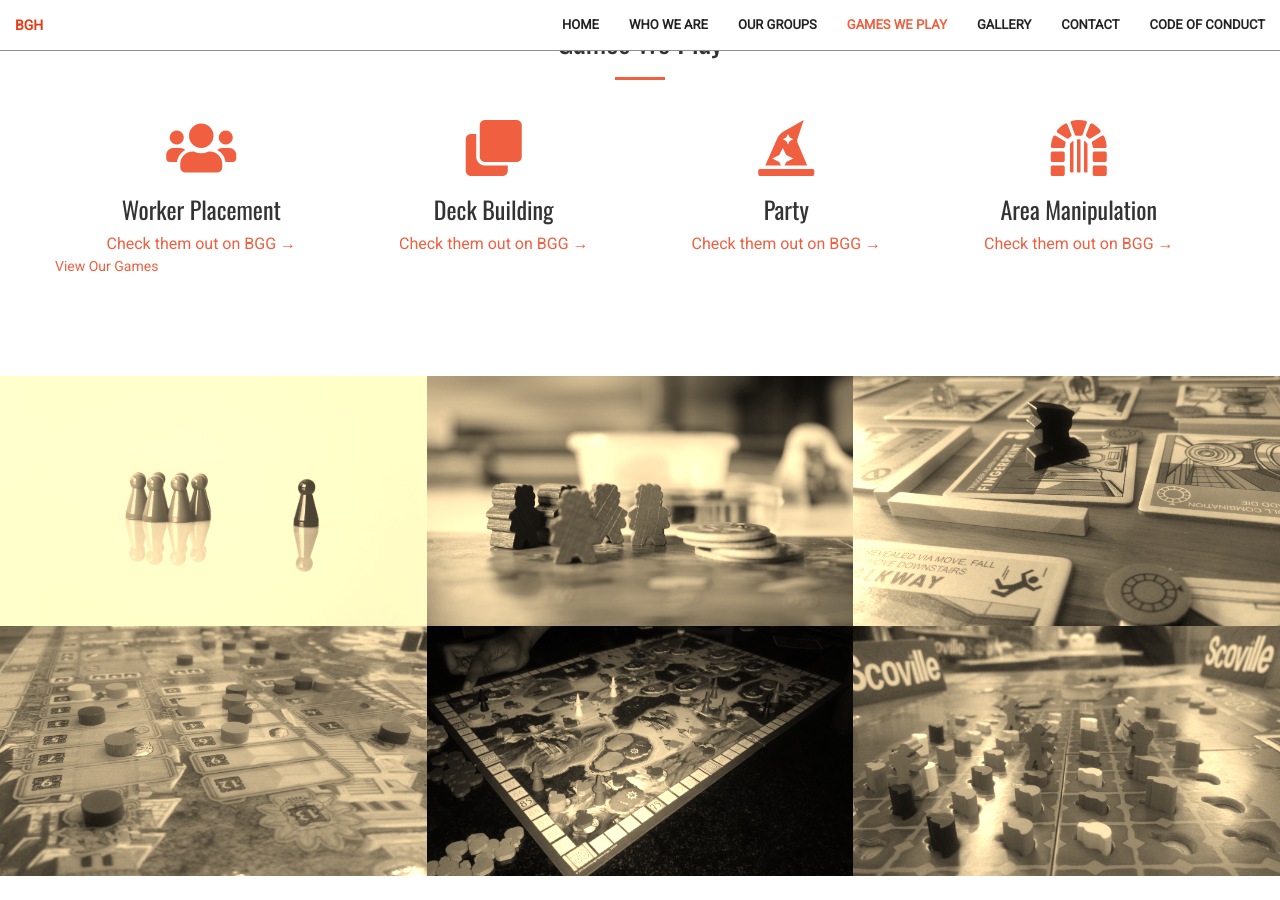
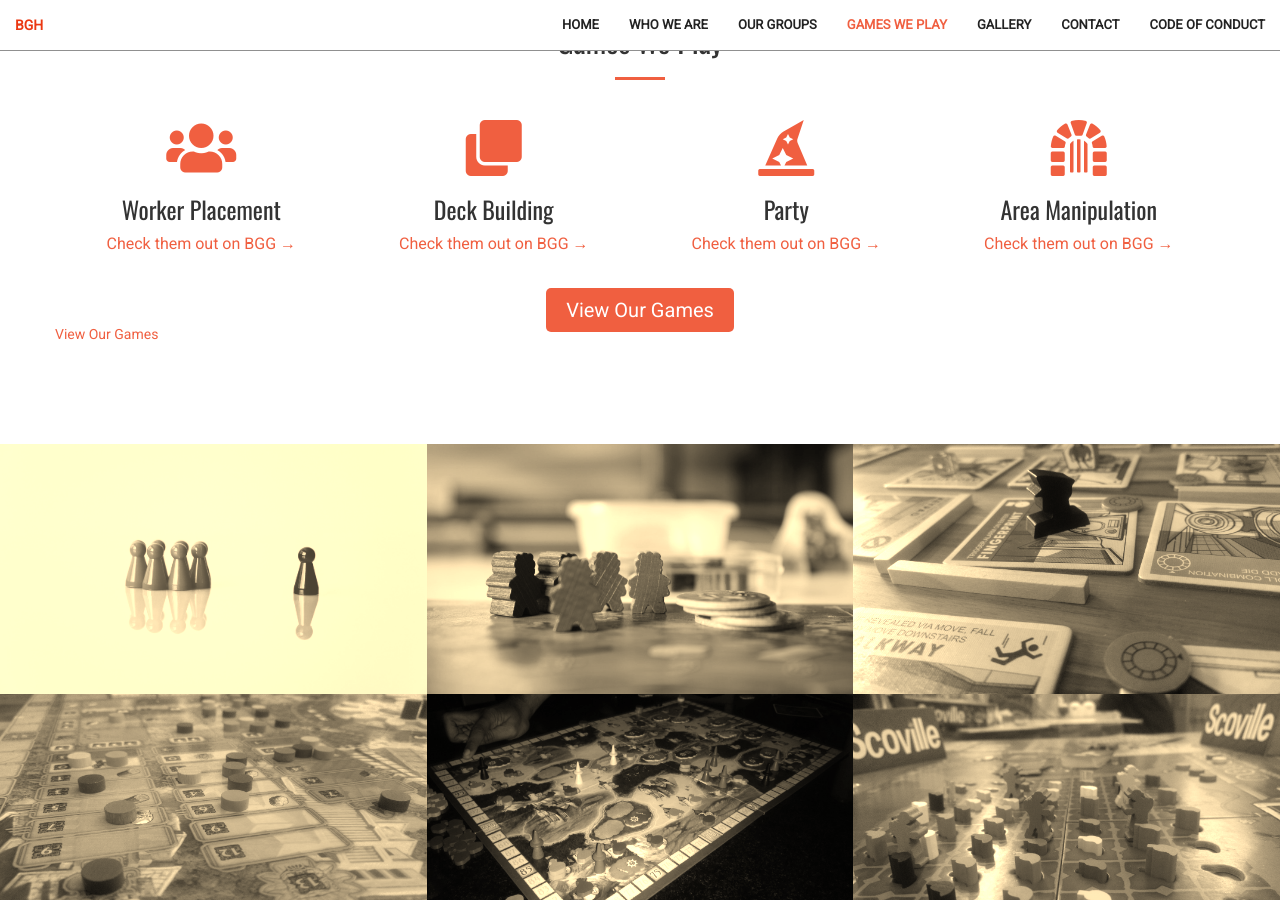
Before and after one commit to boardgamersofhyderabad/boardgamersofhyderabad.github.io, a Jekyll site: the page built from index.md, in a window 1280 px wide and 900 px high, scrolled down 2832 px. Built offline with Jekyll 4.4.1, drawn with Linux system fonts in a browser that asks for light colours; nearby versions of some CDN libraries; a script that is not in the unit is left out.

Commit message:
bgg link styles

```diff
--- a/_includes/games-we-play.html
+++ b/_includes/games-we-play.html
@@ -22,7 +22,10 @@
     </div>
 	<div class="container">
 		<div class="row">
-			<a href="{{ site.sociallinks.BGG }}" target="_blank">View Our Games</a>
+			<div class="col-xs-12 bggLinkHolder">
+				<a href="{{ site.sociallinks.BGG }}" target="_blank">View Our Games</a>
+			</div>
+			<a href="" target="_blank">View Our Games</a>
 		</div>
 	</div>
 </section>
--- a/_includes/head.html
+++ b/_includes/head.html
@@ -23,6 +23,9 @@
     <style>
 		*:not(.fa):not(.fab):not(.fal):not(.far):not(.fas):not(h1):not(h2):not(h3):not(h4):not(h5):not(h6){font-family:'{% if site.fonts.content %}{{site.fonts.content}}{%else %}Patua One{% endif %}'!important}
 		h1,h2,h3,h4,h5,h6{font-family:'{% if site.fonts.heading %}{{site.fonts.heading}}{%else %}Montserrat{% endif %}'!important}
+		.bggLinkHolder{text-align: center;margin-top: 4rem;}
+		.bggLinkHolder a{background: #f05f40;font-size: 2rem;padding: 10px 20px;border-radius: 5px;text-decoration: none;color: white;}
+		.bggLinkHolder a:hover{background:rgba(240,95,64,0.75)}
 	</style>
 	{% seo %}
 	<!--[if lt IE 9]>
```
